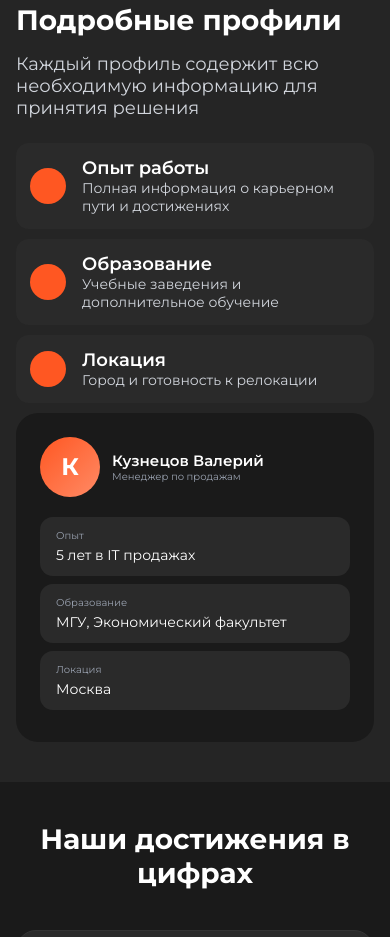
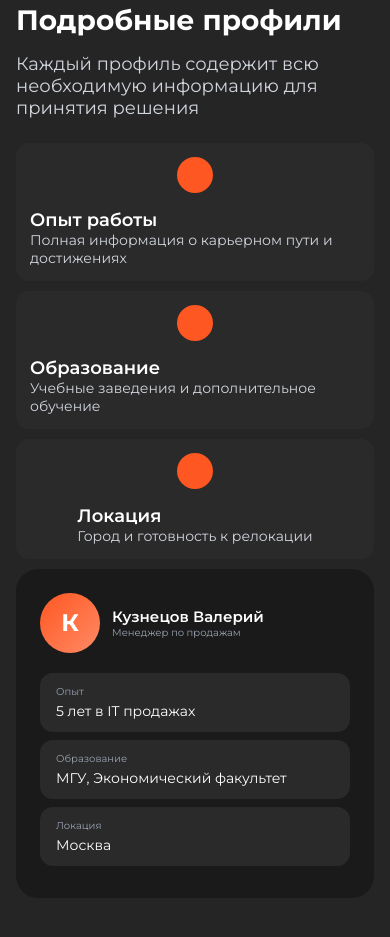
Before and after one commit to Sunentt/korporant, a plain HTML site: page index.html in a window 390 px wide. Shown: the part 2469-3406 px from the top of the page. Drawn offline with Linux system fonts and the light colour scheme.

Commit message:
Update styles.css

```diff
--- a/style/styles.css
+++ b/style/styles.css
@@ -529,4 +529,5 @@ body {
     height: 40px;
     font-size: 20px;
   }
+  .info-card { flex-direction: column !important; }
 }
```
